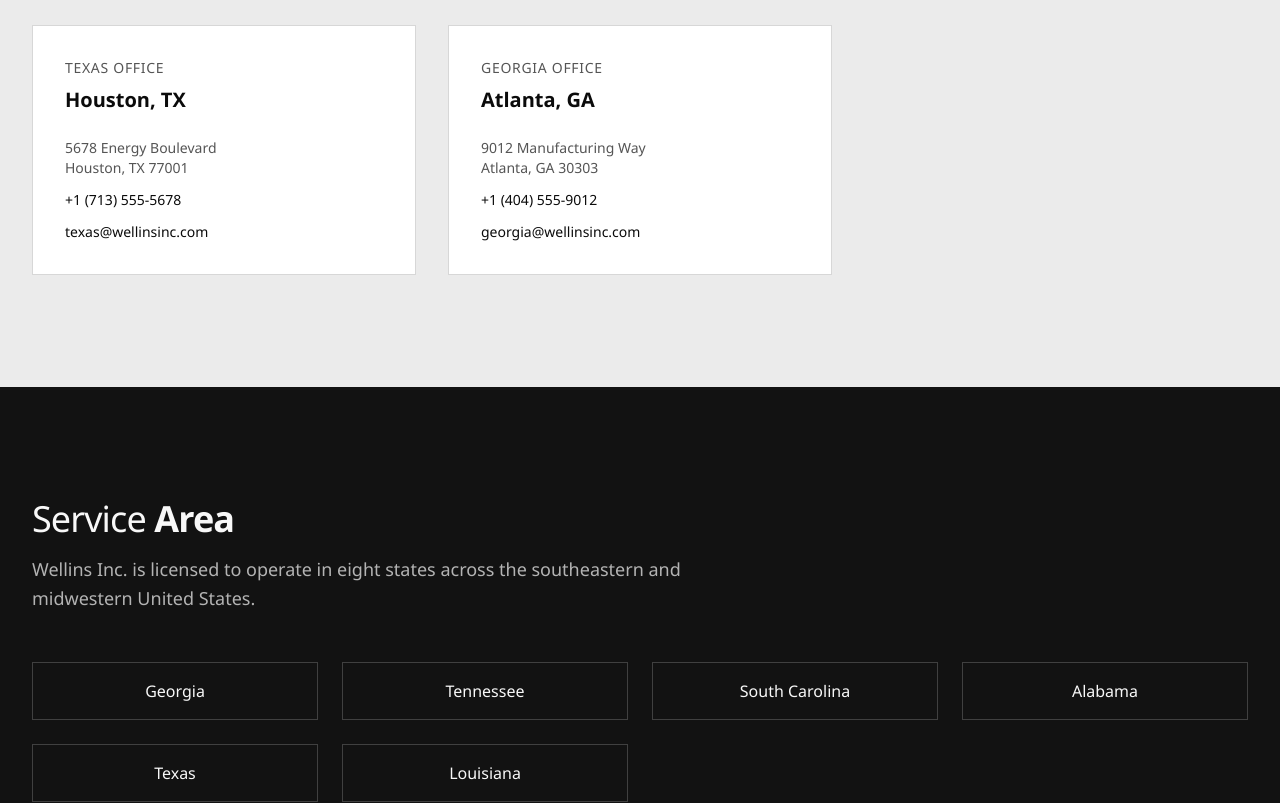
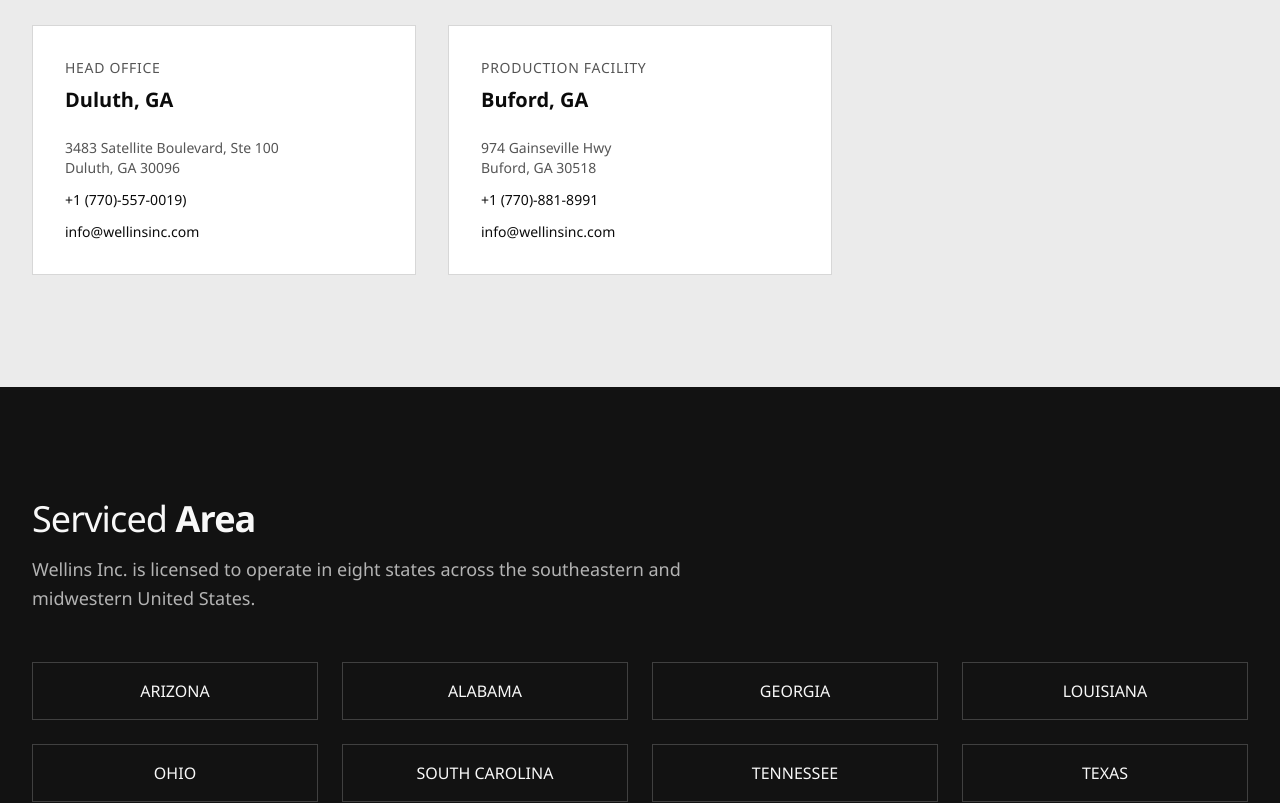
Before and after one commit to kimyunzae/WELLINS-V3, a Next.js app: page /company/location in a window 1280 px wide. Shown: the part 1840-2643 px from the top of the page. Built offline with nearby package versions, Linux system fonts and the light colour scheme.

Commit message:
chore/data mod.

```diff
--- a/app/company/location/page.tsx
+++ b/app/company/location/page.tsx
@@ -42,30 +42,32 @@ const featuredLocations = [
 
 const locations = [
   {
-    name: "Texas Office",
-    city: "Houston, TX",
-    address: "5678 Energy Boulevard\nHouston, TX 77001",
-    phone: "+1 (713) 555-5678",
-    email: "texas@wellinsinc.com",
-    hours: "Mon-Fri: 7:00 AM - 5:00 PM",
+    name: "Head Office",
+    city: "Duluth, GA",
+    address: "3483 Satellite Boulevard, Ste 100\nDuluth, GA 30096",
+    phone: "+1 (770)-557-0019)",
+    email: "info@wellinsinc.com",
+    hours: "Mon-Fri: 8:00 AM - 6:00 PM",
   },
   {
-    name: "Georgia Office",
-    city: "Atlanta, GA",
-    address: "9012 Manufacturing Way\nAtlanta, GA 30303",
-    phone: "+1 (404) 555-9012",
-    email: "georgia@wellinsinc.com",
-    hours: "Mon-Fri: 7:00 AM - 5:00 PM",
+    name: "Production Facility",
+    city: "Buford, GA",
+    address: "974 Gainseville Hwy\nBuford, GA 30518",
+    phone: "+1 (770)-881-8991",
+    email: "info@wellinsinc.com",
+    hours: "Mon-Fri: 8:00 AM - 6:00 PM",
   },
 ];
 
 const serviceStates = [
-  "Georgia",
-  "Tennessee",
-  "South Carolina",
-  "Alabama",
-  "Texas",
-  "Louisiana",
+  "ARIZONA",
+  "ALABAMA",
+  "GEORGIA",
+  "LOUISIANA",
+  "OHIO",
+  "SOUTH CAROLINA",
+  "TENNESSEE",
+  "TEXAS"
 ];
 
 export default function LocationPage() {
@@ -192,7 +194,7 @@ export default function LocationPage() {
         <div className="mx-auto max-w-[1400px] px-6 lg:px-8">
           <div className="max-w-2xl">
             <h2 className="text-3xl font-light tracking-tight lg:text-4xl">
-              Service <span className="font-semibold">Area</span>
+              Serviced <span className="font-semibold">Area</span>
             </h2>
             <p className="mt-4 text-base leading-relaxed text-primary-foreground/70 lg:text-lg">
               Wellins Inc. is licensed to operate in eight states across the
--- a/components/footer.tsx
+++ b/components/footer.tsx
@@ -62,7 +62,8 @@ export function Footer() {
               />
             </Link>
             <p className="mt-6 text-sm leading-relaxed text-[#4B5563]">
-              Industrial engineering excellence since 1995. Delivering
+              Industrial engineering excellence since 2016.
+              Delivering
               precision, safety, and performance across the United States.
             </p>
             <div className="mt-6 space-y-2 text-sm text-[#4B5563]">
```
